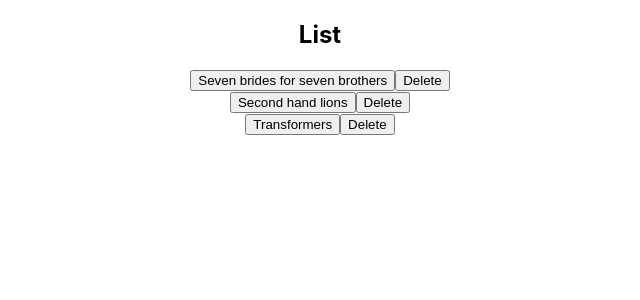
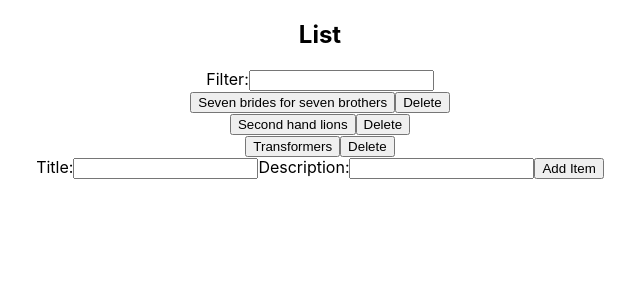
Before and after one commit to mickelson-classroom/list-detail-site-breannanesbit, a React (Create React App) app in the folder reactlist/: page / in a window 1280 px wide. Shown: the top 300 px of the page, without its empty margins (320-960 px from the left). Built offline with nearby package versions, Linux system fonts and the light colour scheme.

Commit message:
all requirments

```diff
--- /dev/null
+++ b/reactlist/src/Filter.tsx
@@ -0,0 +1,23 @@
+import React, { FC, useEffect, useState } from "react";
+
+export const Filter: FC<{ onChange: (i: string) => void }> = ({
+  onChange,
+}) => {
+  const [filterUserInput, setFilterUserInput] = useState("");
+
+  useEffect(() => {
+    onChange(filterUserInput);
+  }, [filterUserInput]);
+  return (
+    <div>
+        <label htmlFor="filter">Filter:</label>
+        <input
+          value={filterUserInput}
+          id="filter"
+          onChange={(e) => {
+            setFilterUserInput(e.target.value);
+          }}
+        />
+    </div>
+  );
+};
--- a/reactlist/src/List.tsx
+++ b/reactlist/src/List.tsx
@@ -1,45 +1,82 @@
-import React, { useState } from 'react';
+import React, { useEffect, useState } from 'react';
 import ListItem, { ListItemProps, movies } from './ListItem';
 import { Selected } from './Selected';
+import { Filter } from './Filter';
 
-const List: React.FC = () =>
-{
-  const [newItem, setNewItem] = useState<string>('');
+const List: React.FC = () => {
+  const [newItemTitle, setNewItemTitle] = useState<string>('');
+  const [newItemDes, setNewItemDes] = useState<string>('');
   const [items, setItems] = useState<ListItemProps[]>(movies);
   const [selectedMovie, setSelectedMovie] = useState<ListItemProps | undefined>();
+  const [filter, setFilter] = useState<string>('');
+  const [ClickCount, setClickCount] = useState<number>(1);
+  const [filteredItems, setFilteredItems] = useState<ListItemProps[]>(movies);
 
-  // const handleAddItem = (title: string, des: string) => {
+  const handleAddItem = () => {
+    const newItem: ListItemProps = {
+      title: newItemTitle,
+      description: newItemDes,
+    };
 
-  //   setItems([...items, newItem]);
-  //   setNewItem('');
-  // };
+    // Update the items state
+    setItems([...items, newItem]);
+
+    // Clear the input values
+    setNewItemTitle('');
+    setNewItemDes('');
+  };
 
   const handleDeleteItem = (index: number) => {
     const updatedItems = items.filter((_, i) => i !== index);
     setItems(updatedItems);
   };
 
+  useEffect(() => {
+    // Filter the items based on the filter string
+    const filteredItems = items.filter((m) =>
+      m.title.toLowerCase().includes(filter.toLowerCase())
+    );
+    setFilteredItems(filteredItems);
+  }, [items, filter]);
+
   return (
     <div>
       <h2>List</h2>
+      <Filter onChange={(filter) => setFilter(filter)} />
 
-      {/* <input
+      {selectedMovie && (
+        <div>
+          <div>{selectedMovie.title}</div>
+          <div>{selectedMovie.description}</div>
+        </div>
+      )}
+      {filteredItems.map((i, index) => (
+        <Selected
+          onClick={(m) => setSelectedMovie(m)}
+          key={i.title}
+          item={i}
+          onDelete={() => handleDeleteItem(index)}
+        />
+      ))}
+
+      <div>
+        <label htmlFor='title'>Title:</label>
+      <input
         type="text"
-        value={newItem}
-        onChange={(e) => setNewItem(e.target.value)}
-      />
-      <button onClick={handleAddItem}>Add Item</button>
-      */}
+        id='title'
+        value={newItemTitle}
+        onChange={(e) => setNewItemTitle(e.target.value)}
+        />
+        <label htmlFor='des'>Description:</label>
+      <input
+        type="text"
+        id='des'
+        value={newItemDes}
+        onChange={(e) => setNewItemDes(e.target.value)}
+        />
 
-        {selectedMovie && (
-          <div>
-            <div>{selectedMovie.title}</div>
-            <div>{selectedMovie.description}</div>
-            </div>
-        )}
-    {items.map((i, index) => (
-      <Selected onClick={(m) => setSelectedMovie(m)} key={i.title} item={i} onDelete={() => handleDeleteItem(index)}      />
-    ))}
+      <button onClick={() => handleAddItem()}>Add Item</button>
+        </div>
     </div>
   );
 };
```
